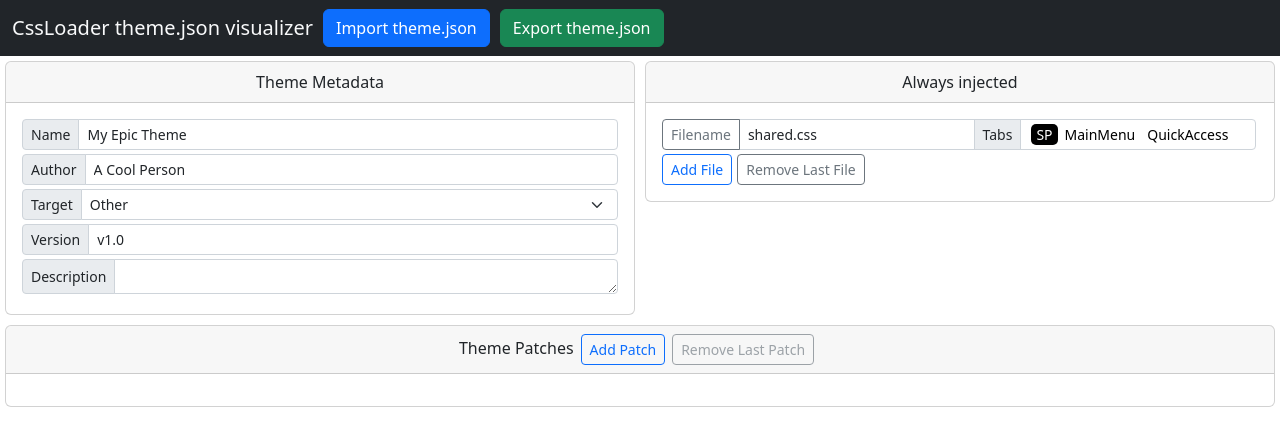
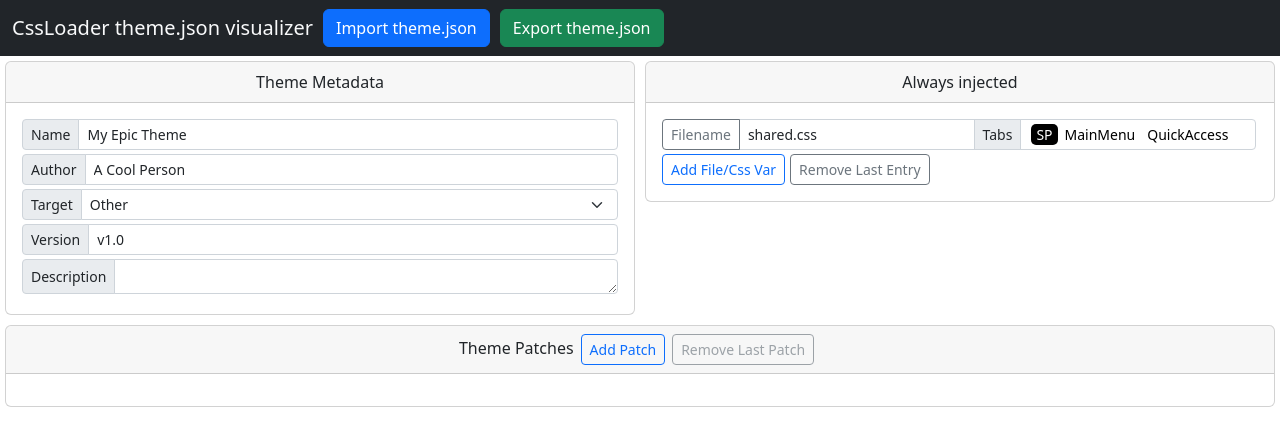
Before and after one commit to DeckThemes/vue-theme-json-visualiser, a Vue app: page / in a window 1280 px wide. Shown: the top 446 px of the page. Built offline with nearby package versions, Linux system fonts and the light colour scheme.

Commit message:
Rename some buttons

```diff
--- a/src/components/Injects.vue
+++ b/src/components/Injects.vue
@@ -3,8 +3,8 @@
         <section class="injects">
             <Inject v-for="(x, i) in modelValue" v-model="modelValue[i]" />
         </section>
-        <button @click="add()" class="btn btn-outline-primary btn-sm">Add File</button>
-        <button @click="remove()" :disabled="modelValue.length <= 0" class="btn btn-outline-secondary ml-5 btn-sm">Remove Last File</button>
+        <button @click="add()" class="btn btn-outline-primary btn-sm">Add File/Css Var</button>
+        <button @click="remove()" :disabled="modelValue.length <= 0" class="btn btn-outline-secondary ml-5 btn-sm">Remove Last Entry</button>
     </section>
 </template>
 
```
